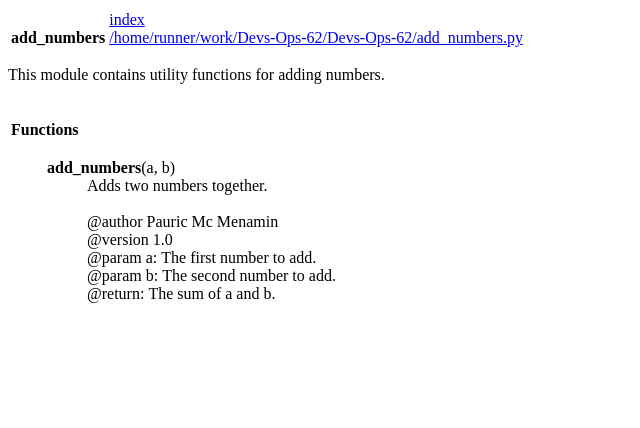
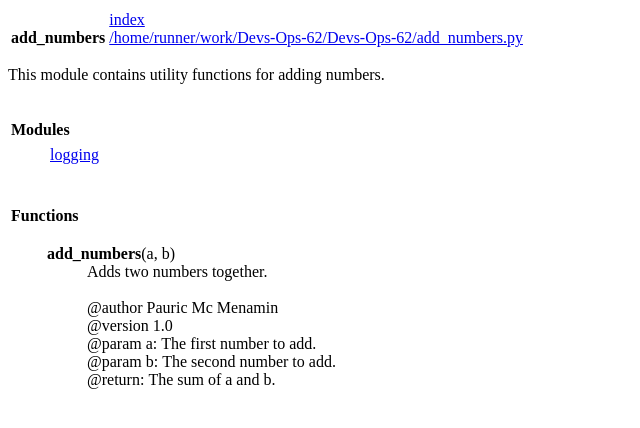
Before and after one commit to pauric789/Devs-Ops-62, a plain HTML site: page add_numbers.html in a window 1280 px wide. Shown: the whole page, without its empty margins (0-640 px from the left). Drawn offline with Linux system fonts and the light colour scheme.

Commit message:
deploy: 5433e37f70086b6fdaac9a81b607ca81b8acfe56

```diff
--- a/add_numbers.html
+++ b/add_numbers.html
@@ -12,6 +12,13 @@
     <p><span class="code">This&nbsp;module&nbsp;contains&nbsp;utility&nbsp;functions&nbsp;for&nbsp;adding&nbsp;numbers.</span></p>
 <p>
 <table class="section">
+<tr class="decor pkg-content-decor heading-text">
+<td class="section-title" colspan=3>&nbsp;<br><strong class="bigsection">Modules</strong></td></tr>
+
+<tr><td class="decor pkg-content-decor"><span class="code">&nbsp;&nbsp;&nbsp;&nbsp;&nbsp;&nbsp;</span></td><td>&nbsp;</td>
+<td class="singlecolumn"><table><tr><td class="multicolumn"><a href="logging.html">logging</a><br>
+</td><td class="multicolumn"></td><td class="multicolumn"></td><td class="multicolumn"></td></tr></table></td></tr></table><p>
+<table class="section">
 <tr class="decor functions-decor heading-text">
 <td class="section-title" colspan=3>&nbsp;<br><strong class="bigsection">Functions</strong></td></tr>
 
```
